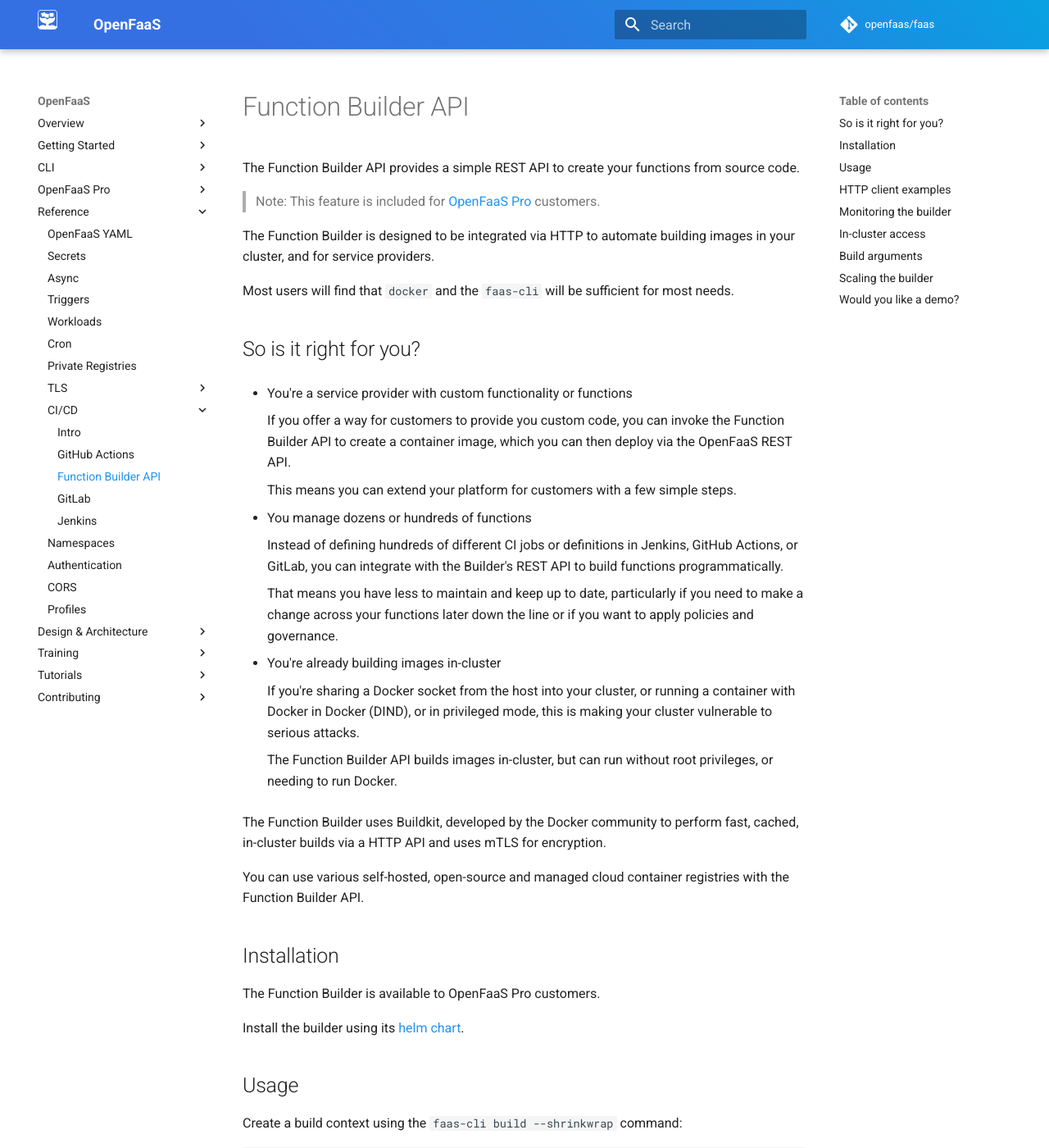
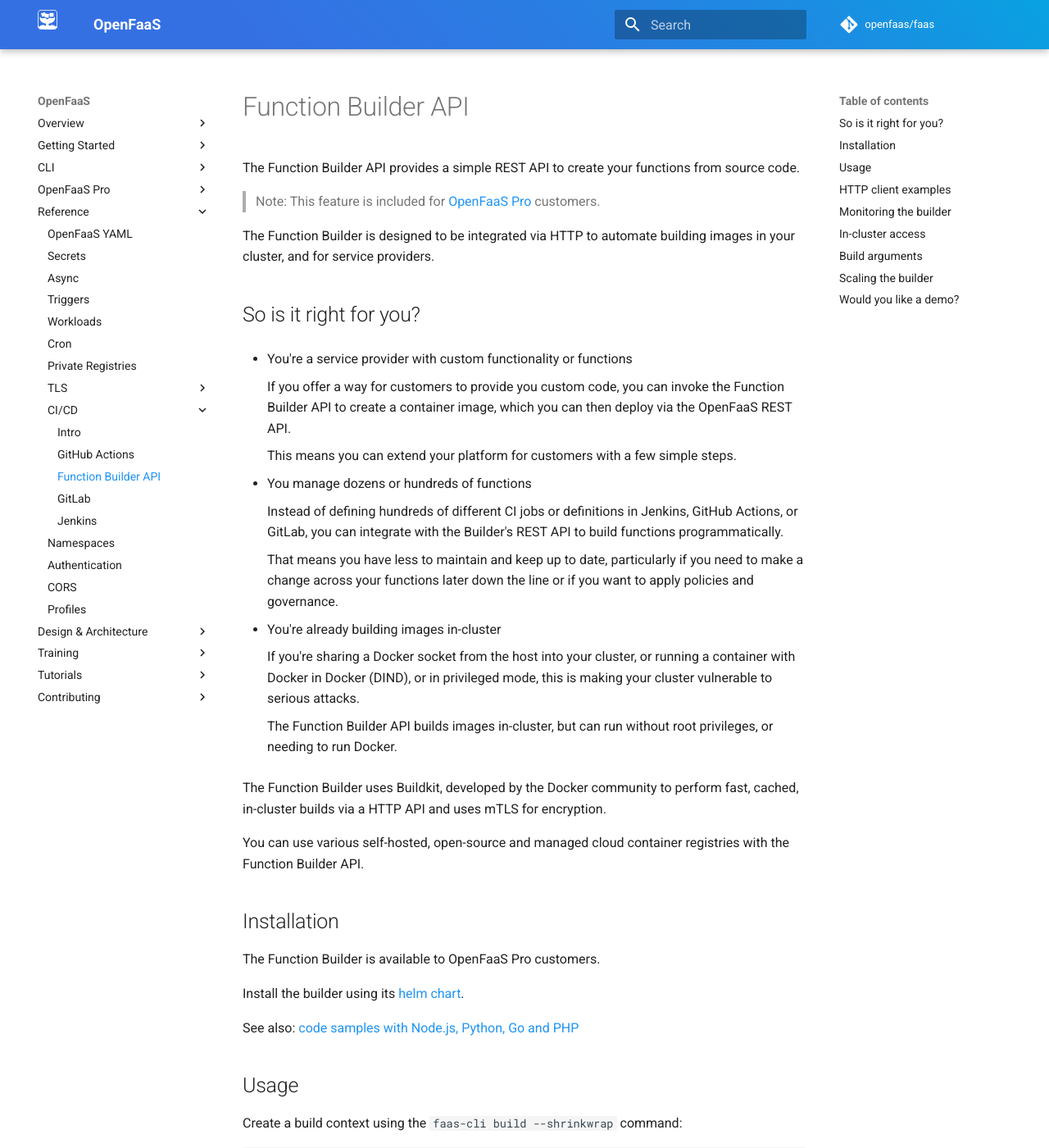
Before and after one commit to openfaas/docs, an MkDocs documentation site: the page built from docs/openfaas-pro/builder.md, in a window 1280 px wide and 1400 px high. Shown: the whole window at 82% size. Built offline with MkDocs 1.6.1 and Material for MkDocs 9.7.7, drawn with Linux system fonts in a browser that asks for light colours; comment, search, counter and statistics services are not loaded.

Commit message:
Mention Go as a code example
Signed-off-by: Alex Ellis (OpenFaaS Ltd) <alexellis2@gmail.com>

```diff
--- a/docs/openfaas-pro/builder.md
+++ b/docs/openfaas-pro/builder.md
@@ -5,8 +5,6 @@ The Function Builder API provides a simple REST API to create your functions fro
 > Note: This feature is included for [OpenFaaS Pro](https://openfaas.com/support/) customers.
 
 The Function Builder is designed to be integrated via HTTP to automate building images in your cluster, and for service providers.
-
-Most users will find that `docker` and the `faas-cli` will be sufficient for most needs.
 
 ## So is it right for you?
 
@@ -37,6 +35,8 @@ You can use various self-hosted, open-source and managed cloud container registr
 The Function Builder is available to OpenFaaS Pro customers.
 
 Install the builder using its [helm chart](https://github.com/openfaas/faas-netes/tree/master/chart/pro-builder).
+
+See also: [code samples with Node.js, Python, Go and PHP](https://github.com/openfaas/function-builder-examples)
 
 ## Usage
 
```
